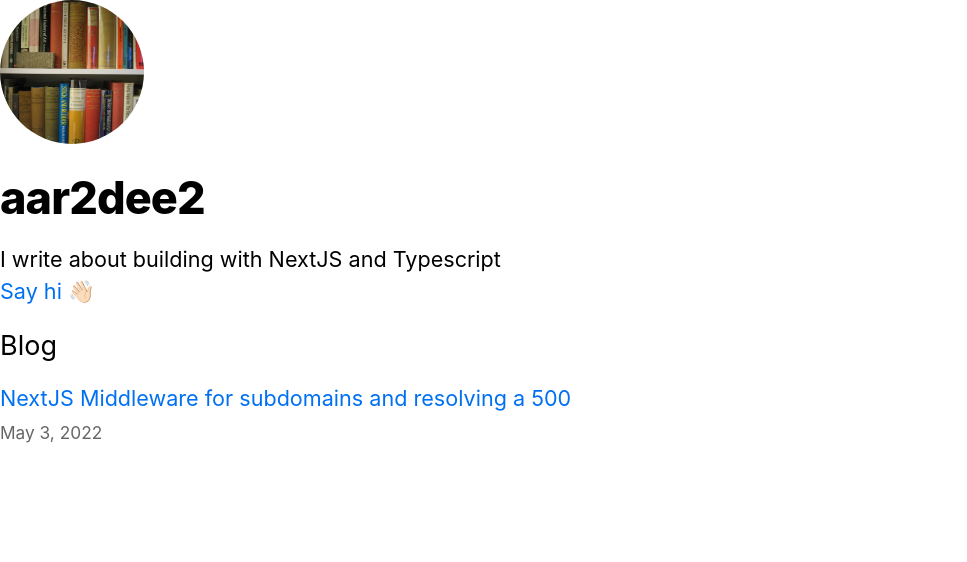
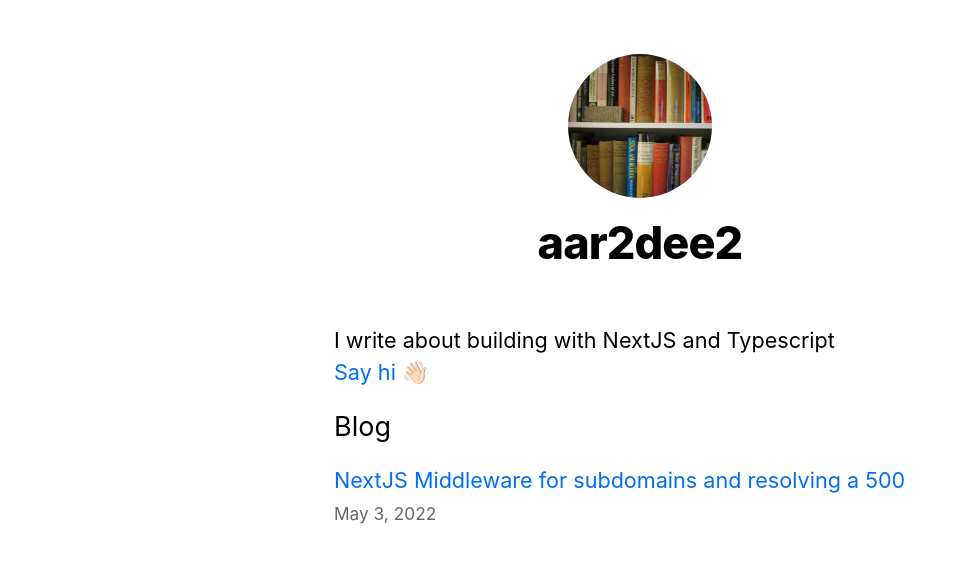
Before and after one commit to aar2dee2/aar2dee2-blog, a Next.js app: page / in a window 1280 px wide. Shown: the top 562 px of the page, without its empty margins (0-967 px from the left). Built offline with nearby package versions, Linux system fonts and the light colour scheme.

Commit message:
fix styling, layout

```diff
--- a/components/layout.module.css
+++ /dev/null
@@ -1,15 +0,0 @@
-.container {
-    max-width: 36rem;
-    padding: 0 1rem;
-    margin: 3rem auto 6rem;
-}
-
-.header {
-    display: flex;
-    flex-direction: column;
-    align-items: center;
-}
-
-.backToHome {
-    margin: 3rem 0 0;
-}
--- a/components/layout.tsx
+++ b/components/layout.tsx
@@ -1,7 +1,6 @@
 import Head from "next/head"
 import Image from "next/image"
 import utilStyles from "../styles/utils.module.css"
-import "./layout.module.css"
 import Link from "next/link"
 
 const name = 'aar2dee2'
@@ -13,7 +12,7 @@ interface AppProps {
 
 export default function Layout({ children, home }) {
   return (
-    <div className="flex flex-col justify-start content-center text-yellow">
+    <div className="layout-container">
       <Head>
         <link rel="icon" href="/favicon.ico" />
         <meta
@@ -29,7 +28,7 @@ export default function Layout({ children, home }) {
         <meta name="og:title" content={siteTitle} />
         <meta name="twitter:card" content="summary_large_image" />
       </Head>
-      <header >
+      <header className="flex flex-col " >
         {home ? (
           <>
             <Image
@@ -38,6 +37,7 @@ export default function Layout({ children, home }) {
               className={utilStyles.borderCircle}
               height={144}
               width={144}
+              objectFit="fill"
               alt={name}
             />
             <h1 className={utilStyles.heading2Xl}>{name}</h1>
@@ -66,7 +66,7 @@ export default function Layout({ children, home }) {
       </header>
       <main>{children}</main>
       {!home && (
-        <div >
+        <div className="mt-4">
           <Link href="/">
             <a>← Back to home</a>
           </Link>
--- a/pages/posts/[id].js
+++ b/pages/posts/[id].js
@@ -28,7 +28,7 @@ export default function Post({ postData }) {
             <title>{postData.title}</title>
         </Head>
         <article>
-            <h1 className={utilStyles.headingXL}>{postData.title}</h1>
+            <h2 className={utilStyles.headingXL}>{postData.title}</h2>
             <br />
             <div className={utilStyles.lightText}>
             <Date dateString={postData.date} />
--- a/posts/middleware-subdomains-500.mdx
+++ b/posts/middleware-subdomains-500.mdx
@@ -3,4 +3,4 @@ title: 'NextJS Middleware for subdomains and resolving a 500'
 date: '2022-05-03'
 ---
 
-### Goal: Create an `app` subdomain to host the app on [Telborg](telborg.com)
+##### Goal: Create an `app` subdomain to host the app on [Telborg](telborg.com)
--- a/styles/global.css
+++ b/styles/global.css
@@ -5,8 +5,8 @@
 @layer base {
   html,
   body {
-    /* padding: 0; */
-    margin: auto;
+    padding: 0;
+    margin: 0;
     font-family: -apple-system, BlinkMacSystemFont, Segoe UI, Roboto, Oxygen, Ubuntu,
       Cantarell, Fira Sans, Droid Sans, Helvetica Neue, sans-serif;
     line-height: 1.6;
@@ -15,6 +15,16 @@
 
   * {
     box-sizing: border-box;
+  }
+
+  main {
+    margin-top: 2rem;
+  }
+
+  header {
+    display: flex;
+    flex-direction: column;
+    align-items: center;
   }
 
   a {
@@ -30,4 +40,42 @@
     max-width: 100%;
     display: block;
   }
+
+  h1 {
+    font-size: 2rem;
+    line-height: 1.5;
+  }
+
+  h2 {
+    font-size: 2rem;
+  }
+
+  h3 {
+    font-size: 1.75rem;
+    line-height: 1.25;
+  }
+
+  h4 {
+    font-size: 1.5rem;
+  }
+
+  h5 {
+    font-size: 1.25rem;
+  }
+
+  h6 {
+    font-size: 1rem;
+  }
 }
+
+.layout-container {
+  max-width: 36rem;
+  padding: 0 1rem;
+  margin: 3rem auto 6rem;
+}
+
+
+
+.backToHome {
+  margin: 3rem 0 0;
+}
```
